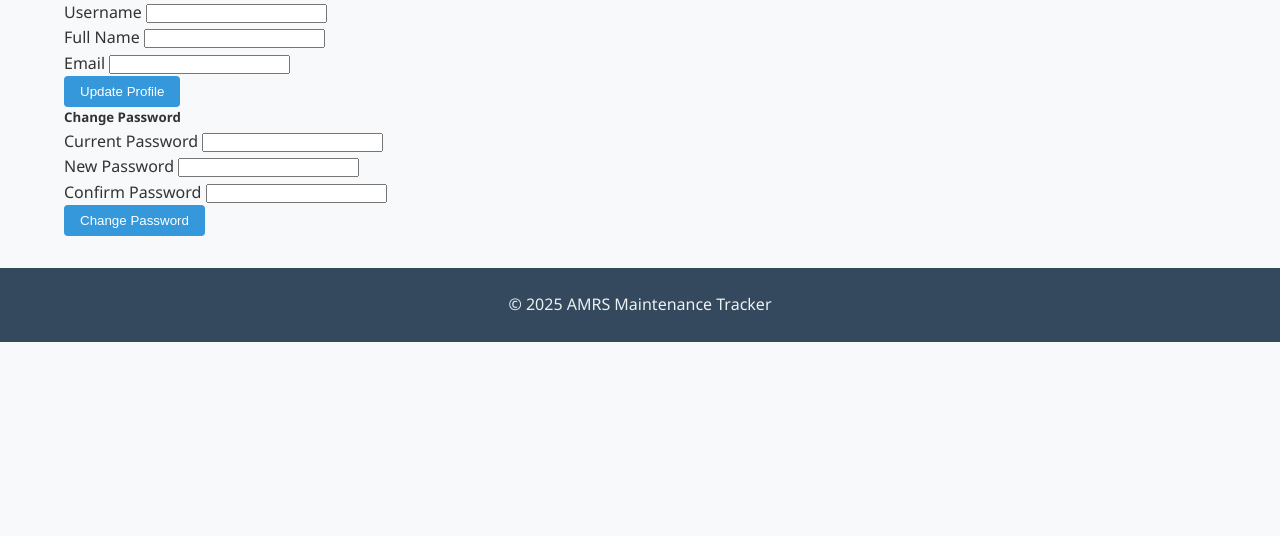
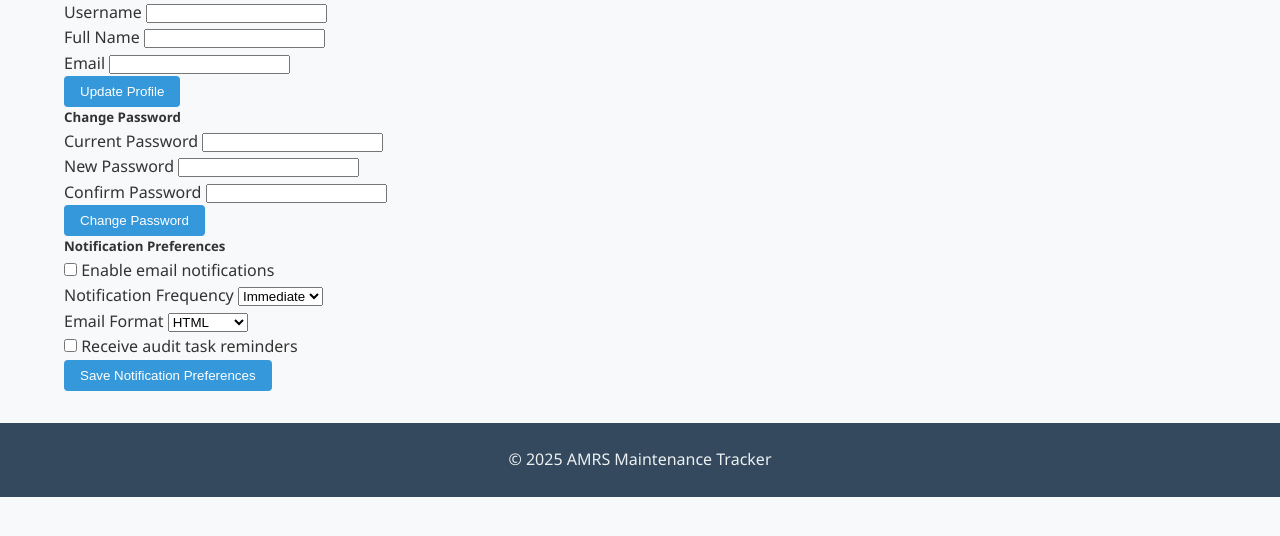
Before and after one commit to drizzydom/AMRS-Preventative-Maintenance, a Flask app: template templates/profile.html in a window 1280 px wide. Shown: the part 124-660 px from the top of the page. Run offline with Flask 3, Linux system fonts and the light colour scheme; the template is opened without the code that fills it, so the values that code supplies are empty.

Commit message:
feat: Add notification preferences section to user profile with form handling

```diff
--- a/templates/profile.html
+++ b/templates/profile.html
@@ -70,6 +70,70 @@
         </div>
       </div>
     </div>
+
+    <!-- Notification Preferences Section -->
+    <div class="row mt-4">
+      <div class="col-md-12">
+        <div class="card">
+          <div class="card-header">
+            <h5 class="card-title mb-0">Notification Preferences</h5>
+          </div>
+          <div class="card-body">
+            <form method="post" action="">
+              <input type="hidden" name="form_type" value="notifications">
+
+              <div class="mb-3 form-check">
+                <input type="checkbox" class="form-check-input" id="enableEmail" name="enable_email" {% if notification_prefs.get('enable_email', True) %}checked{% endif %}>
+                <label class="form-check-label" for="enableEmail">Enable email notifications</label>
+              </div>
+
+              <div class="mb-3">
+                <label for="notificationFrequency" class="form-label">Notification Frequency</label>
+                <select class="form-select" id="notificationFrequency" name="notification_frequency">
+                  <option value="immediate" {% if notification_prefs.get('notification_frequency') == 'immediate' %}selected{% endif %}>Immediate</option>
+                  <option value="daily" {% if notification_prefs.get('notification_frequency') == 'daily' %}selected{% endif %}>Daily</option>
+                  <option value="weekly" {% if notification_prefs.get('notification_frequency', 'weekly') == 'weekly' %}selected{% endif %}>Weekly</option>
+                  <option value="monthly" {% if notification_prefs.get('notification_frequency') == 'monthly' %}selected{% endif %}>Monthly</option>
+                  <option value="none" {% if notification_prefs.get('notification_frequency') == 'none' %}selected{% endif %}>None</option>
+                </select>
+              </div>
+
+              <div class="mb-3">
+                <label for="emailFormat" class="form-label">Email Format</label>
+                <select class="form-select" id="emailFormat" name="email_format">
+                  <option value="html" {% if notification_prefs.get('email_format', 'html') == 'html' %}selected{% endif %}>HTML</option>
+                  <option value="text" {% if notification_prefs.get('email_format') == 'text' %}selected{% endif %}>Plain Text</option>
+                </select>
+              </div>
+
+              <div class="mb-3 form-check">
+                <input type="checkbox" class="form-check-input" id="auditReminders" name="audit_reminders" {% if notification_prefs.get('audit_reminders', True) %}checked{% endif %}>
+                <label class="form-check-label" for="auditReminders">Receive audit task reminders</label>
+              </div>
+
+              {% if user_sites %}
+              <div class="mb-3">
+                <label class="form-label">Site-specific Notifications</label>
+                <div class="card">
+                  <div class="card-body">
+                    {% for site in user_sites %}
+                    <div class="form-check">
+                      <input type="checkbox" class="form-check-input" id="site_notify_{{ site.id }}" name="site_notify_{{ site.id }}"
+                        {% if notification_prefs.get('site_notifications', {}).get(site.id|string, True) %}checked{% endif %}>
+                      <label class="form-check-label" for="site_notify_{{ site.id }}">{{ site.name }}</label>
+                    </div>
+                    {% endfor %}
+                  </div>
+                </div>
+              </div>
+              {% endif %}
+
+              <button type="submit" class="btn btn-primary">Save Notification Preferences</button>
+            </form>
+          </div>
+        </div>
+      </div>
+    </div>
   </div>
 </div>
 {% endblock %}
```
Also changed, not shown: app.py (+76 -15 lines).
